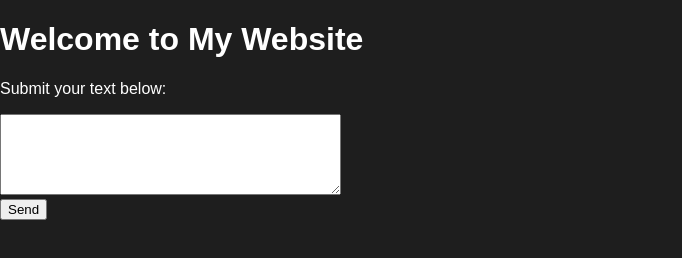
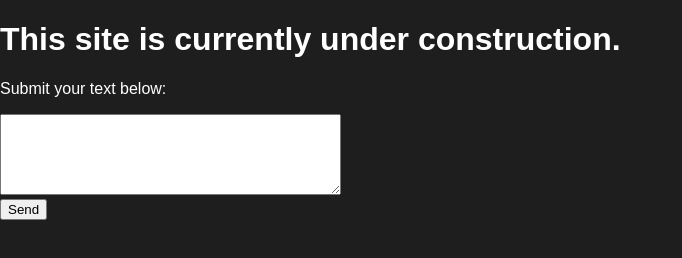
Before and after one commit to USCryptodebug/USC2, a plain HTML site: page index.html in a window 1280 px wide. Shown: the whole page, without its empty margins (0-682 px from the left). Drawn offline with Linux system fonts and the light colour scheme.

Commit message:
Update index.html

```diff
--- a/index.html
+++ b/index.html
@@ -13,10 +13,10 @@
   }
 </style>
 
-  <title>My Website</title>
+  <title>US Crypto</title>
 </head>
 <body>
-  <h1>Welcome to My Website</h1>
+  <h1>This site is currently under construction.</h1>
   <p>Submit your text below:</p>
 
   <form action="https://formspree.io/f/yourFormID" method="POST">
```
